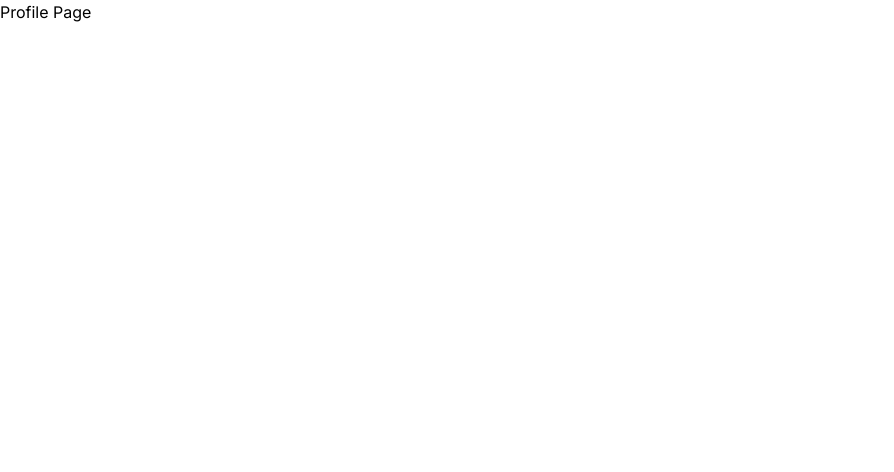
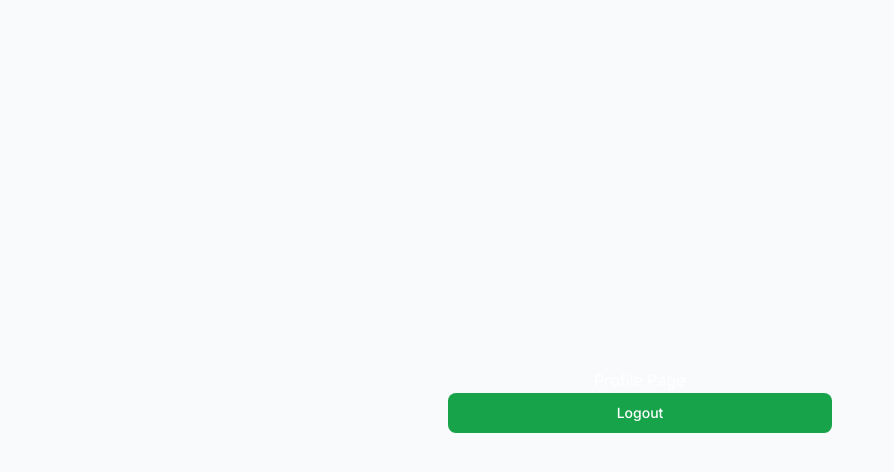
Before and after one commit to anoopraju31/next-auth-app, a Next.js app: page /profile in a window 1280 px wide. Shown: the top 472 px of the page, without its empty margins (0-894 px from the left). Built offline with nearby package versions, Linux system fonts and the light colour scheme.

Commit message:
Logout Functionality added

```diff
--- a/src/app/api/users/logout/route.ts
+++ b/src/app/api/users/logout/route.ts
@@ -1,6 +1,6 @@
 import { NextResponse } from 'next/server'
 
-export default async function GET() {
+export async function GET() {
 	try {
 		const response = await NextResponse.json({
 			message: 'Logout Successfully',
--- a/src/app/profile/page.tsx
+++ b/src/app/profile/page.tsx
@@ -1,7 +1,46 @@
+'use client'
+
+import { useRouter } from 'next/navigation'
+import axios from 'axios'
+import { toast } from 'react-hot-toast'
+
 export default function ProfilePage() {
+	const router = useRouter()
+	const logout = () => {
+		axios
+			.get('/api/users/logout')
+			// .then((data) => console.log(data))
+			.then(() => toast.success('Logout Successfully'))
+			.then(() => {
+				router.push('/login')
+			})
+			.catch((error: any) => {
+				console.log(error)
+				toast.error(error.message)
+			})
+
+		// try {
+		// 	await axios.get('/api/users/logout')
+		// 	toast.success('Logout successful')
+		// 	router.push('/login')
+		// } catch (error: any) {
+		// 	console.log(error.message)
+		// 	toast.error(error.message)
+		// }
+	}
+
 	return (
-		<section>
-			<h1> Profile Page </h1>
+		<section className='h-screen text-white bg-gray-50 dark:bg-gray-900'>
+			<div className='w-4/6 h-full mx-auto flex justify-center items-center flex-col'>
+				<h1> Profile Page </h1>
+				<hr />
+
+				<button
+					onClick={logout}
+					className='w-full max-w-sm text-white bg-primary-600 hover:bg-primary-700 focus:ring-4 focus:outline-none focus:ring-primary-300 font-medium rounded-lg text-sm px-5 py-2.5 text-center dark:bg-primary-600 dark:hover:bg-primary-700 dark:focus:ring-primary-800 disabled:bg-primary-700 disabled:cursor-not-allowed cursor-pointer'>
+					Logout
+				</button>
+			</div>
 		</section>
 	)
 }
```
